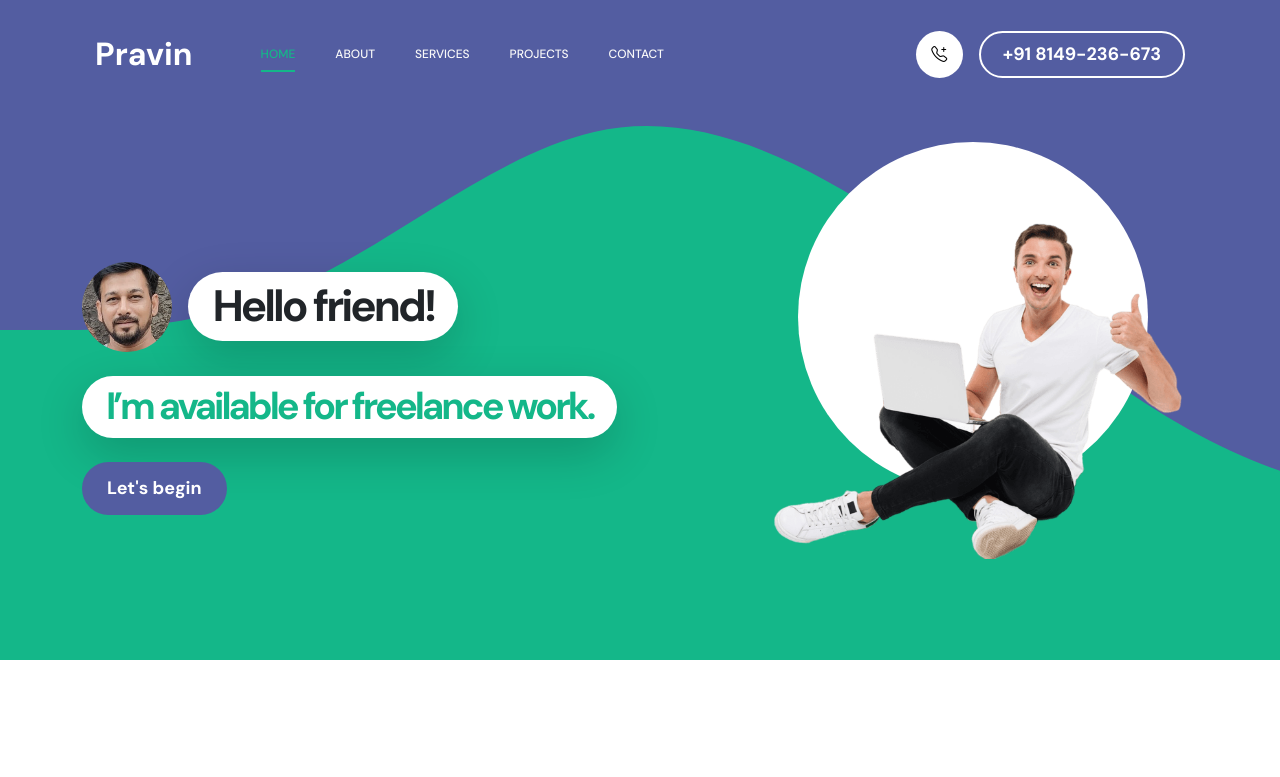
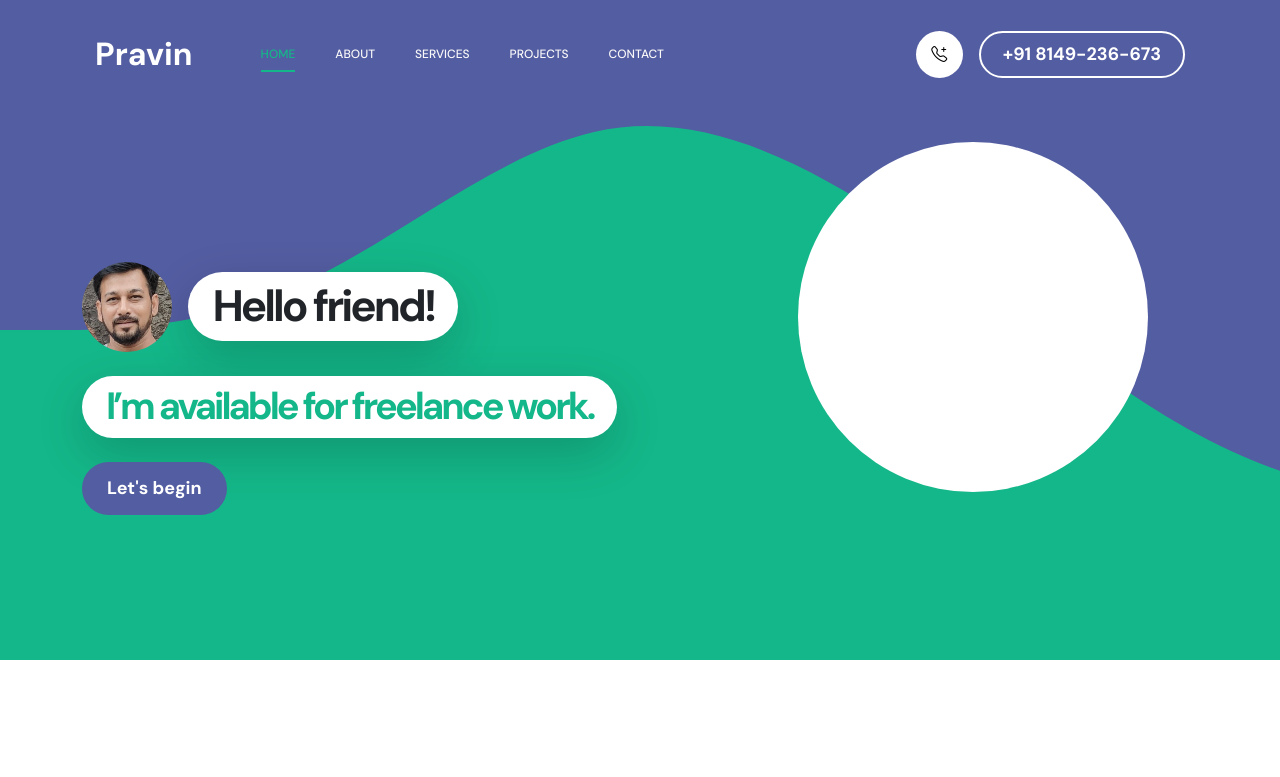
Before and after one commit to pmsomvanshi11/profile, a plain HTML site: page index.html in a window 1280 px wide. Shown: the top 777 px of the page. Drawn offline with Linux system fonts and the light colour scheme.

Commit message:
Update index.html
Hide image

```diff
--- a/index.html
+++ b/index.html
@@ -112,7 +112,7 @@ https://teplatemo.com/tm-578-first-portfolio
 
                         <div class="col-lg-5 col-12 position-relative">
                             <div class="hero-image-wrap"></div>
-                            <img src="portrait-happy-excited-man-holding-laptop-computer.png" class="hero-image img-fluid" alt="">
+                            <!--<img src="portrait-happy-excited-man-holding-laptop-computer.png" class="hero-image img-fluid" alt="">-->
                         </div>
 
                     </div>
```
